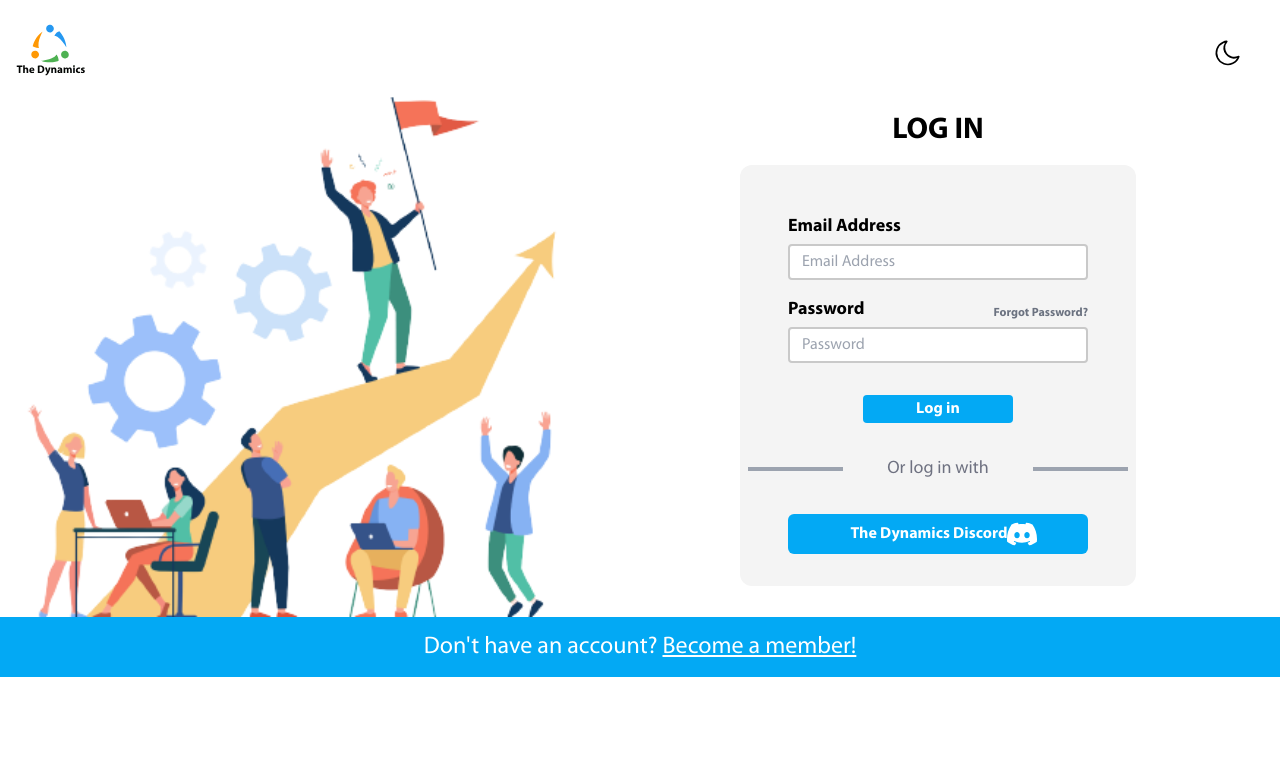
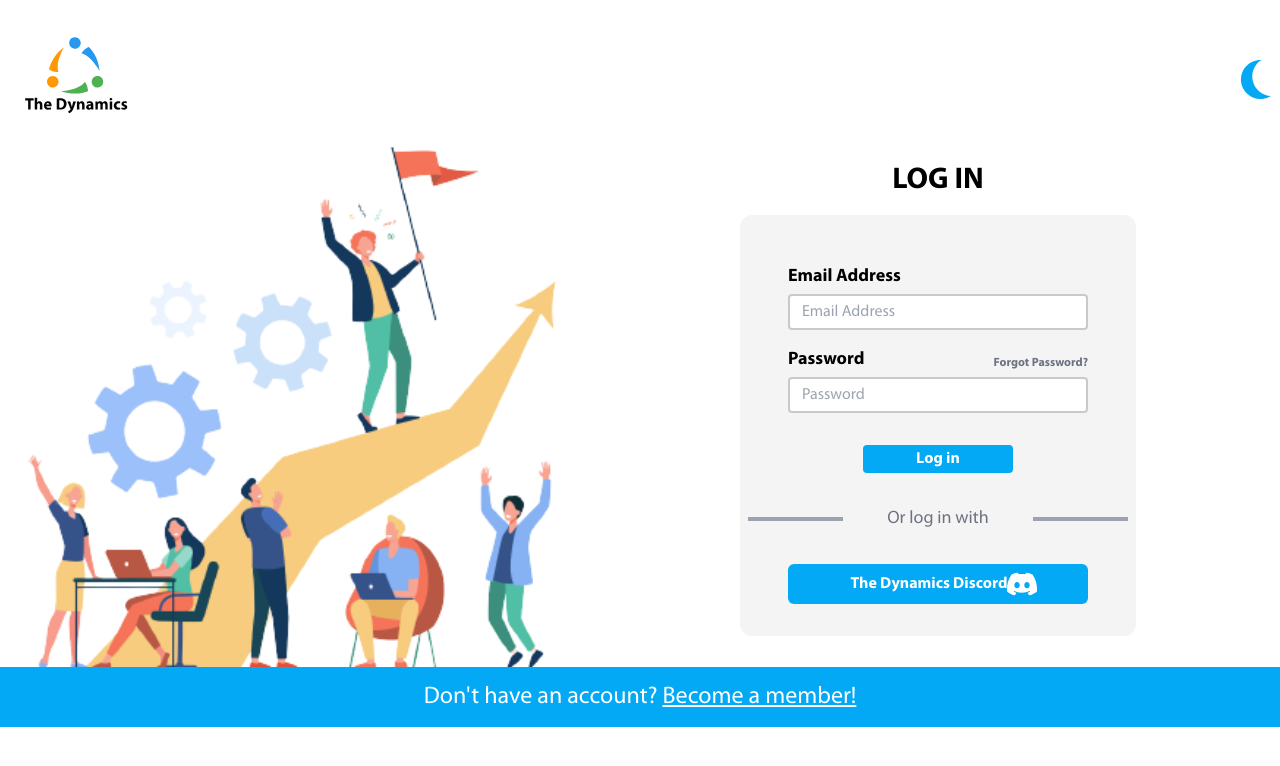
Before and after one commit to DevtranetHQ/Hacksuite, a Next.js app: page /login in a window 1280 px wide. Shown: the top 766 px of the page. Built offline with nearby package versions, Linux system fonts and the light colour scheme.

Commit message:
import dark mode component in login page

```diff
--- a/pages/login.js
+++ b/pages/login.js
@@ -1,46 +1,29 @@
-import { useState } from "react";
-import { Helmet } from "react-helmet";
 import Image from 'next/image';
+import Link from 'next/link'
 import Logo from "../public/assets/logo.svg";
 import Dash from "../public/assets/login-page-image.svg";
 import Discord from "../public/assets/discord.svg"
 
-export default function Login() {
-  const [darkTheme, setDarkTheme] = useState(false);
-  const toggleDarkTheme = () => setDarkTheme(!darkTheme);
+import DarkModeToggle from "../components/DarkModeToggle";
 
+export default function Login({ darkMode, toggleDarkMode }) {
   return (
-    <div className={`${darkTheme ? "dark" : ""}`}>
-      <Helmet
-        meta={[
-          {
-            name: "theme-color",
-            content: darkTheme ? "#202020" : "#ffffff"
-          }
-        ]}
-      />
-      <div className="dark:bg-dark">
+    <div>
+      <div className="dark:bg-[#202020] dark:text-white relative">
+        <div className="flex items-center justify-between">
+          <div className="relative w-[150px]">
+            <Image src={Logo} alt="Logo"/>
+          </div>
+          <div className="ml-auto">
+            <DarkModeToggle darkMode={darkMode} toggleDarkMode={toggleDarkMode}/>
+          </div>
+        </div>
         <div className="flex flex-col">
-
-
-<header className="flex justify-between">
-  <div>
-  <Image src={Logo} height={100} width={100} />
-  </div>
-  <h1 className="w-1/12 flex justify-center items-center cursor-pointer md:rotate-[-25deg] subheadline md:headline" onClick={toggleDarkTheme}>
-    {!darkTheme &&
-      <svg className="float-right text-black" xmlns="http://www.w3.org/2000/svg" aria-hidden="true" role="img" width=".7em" height=".7em" preserveAspectRatio="xMidYMid meet" viewBox="0 0 36 36"><path fill="currentColor" d="M31 27.19a1 1 0 0 0-1-.56h-.85a11 11 0 0 1-4.23-21.02a1 1 0 0 0 .61-1a1 1 0 0 0-.67-.91a14.7 14.7 0 0 0-5-.87a15.12 15.12 0 0 0 0 30.24a14.78 14.78 0 0 0 11-4.81a1 1 0 0 0 .14-1.07Zm-11.11 3.93a13.12 13.12 0 0 1 0-26.24a11.81 11.81 0 0 1 2 .16a13 13 0 0 0 5.72 23.53a12.75 12.75 0 0 1-7.72 2.55Z" /><path fill="none" d="M0 0h36v36H0z" /></svg>
-    }
-    {darkTheme &&
-      <svg className="float-right text-white " xmlns="http://www.w3.org/2000/svg" aria-hidden="true" role="img" width=".7em" height=".7em" preserveAspectRatio="xMidYMid meet" viewBox="0 0 24 24"><path fill="currentColor" d="M6.995 12c0 2.761 2.246 5.007 5.007 5.007s5.007-2.246 5.007-5.007s-2.246-5.007-5.007-5.007S6.995 9.239 6.995 12zM11 19h2v3h-2zm0-17h2v3h-2zm-9 9h3v2H2zm17 0h3v2h-3zM5.637 19.778l-1.414-1.414l2.121-2.121l1.414 1.414zM16.242 6.344l2.122-2.122l1.414 1.414l-2.122 2.122zM6.344 7.759L4.223 5.637l1.415-1.414l2.12 2.122zm13.434 10.605l-1.414 1.414l-2.122-2.122l1.414-1.414z" /></svg>
-    }
-  </h1>
-</header>
 
 
 <section className="flex -mt-10">
   <div className="w-1/2 hidden xs:block md:pl-6 xs:pl-0">
-    <Image src={Dash} layout="responsive" />
+    <Image src={Dash} layout="responsive" alt="Dash" />
   </div>
   <div className="w-full xs:w-1/2 lg:w-1/3 2xl:w-1/4 sm:mx-0 md:mx-6 lg:mx-24 xl:mx-36 mt-10">
     <h1 className="text-30px font-black mb-3 text-center">LOG IN</h1>
```
